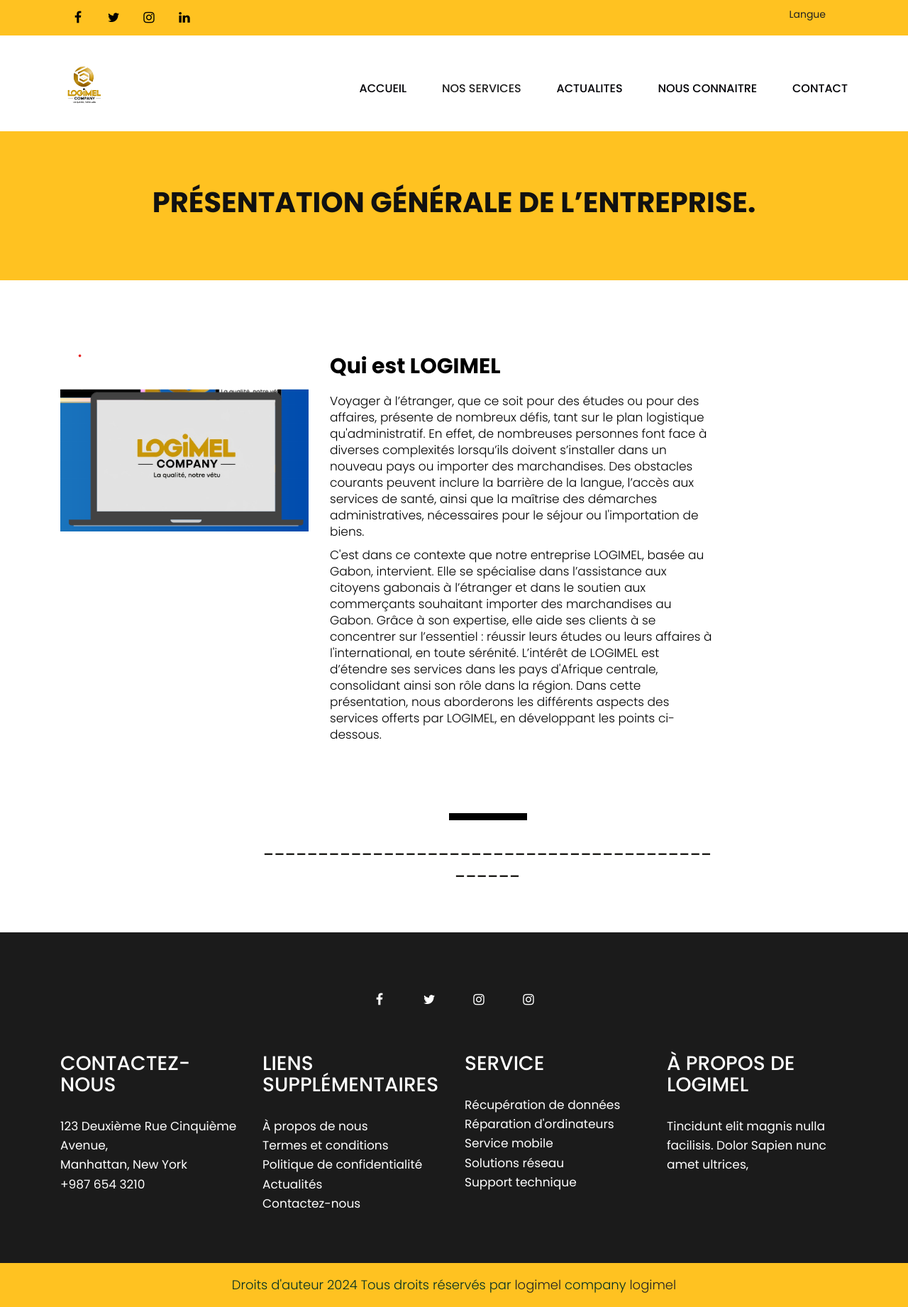
After one commit to logimelTech/logimel_site_web, a Django app: page /description_logimel_plus in a window 1280 px wide. The commit adds this page. Shown: the whole page at 71% size. Run offline with Django 5.2, Linux system fonts and the light colour scheme; some libraries are stand-ins or nearby versions.

Commit message:
mon commit du 16 octobre 2024

```diff
--- /dev/null
+++ b/application_logimel/templates/details/description_logimel_plus.html
@@ -0,0 +1,70 @@
+{% extends "layouts/app.html" %}
+{% load static %}
+
+{% block title %} LogiMel-A Propos {% endblock %}
+
+{% block content %}
+
+<div class="brand_color">
+        <div class="container">
+            <div class="row">
+                <div class="col-md-12">
+                    <div class="titlepage">
+                        <h2>Présentation générale de l’entreprise.</h2>
+                    </div>
+                </div>
+            </div>
+        </div>
+
+    </div>
+
+
+<div class="about">
+   <div class="container">
+      <div class="row">
+         <dir class="col-xl-4 col-lg-5 col-md-12 col-sm-12">
+            <div class="about_box">
+               <figure><img src="{% static 'assets/images/logo_logimel_canva_commentaire.png' %}"/></figure>
+            </div>
+         </dir>
+          <dir class="col-xl-6 col-lg-6 col-md-12 col-sm-12">
+            <div class="about_box">
+               <h3>Qui est LOGIMEL</h3>
+               <p>Voyager à l’étranger, que ce soit pour des études ou pour des affaires, présente de nombreux
+                    défis, tant sur le plan logistique qu'administratif. En effet, de nombreuses personnes font
+                    face à diverses complexités lorsqu’ils doivent s’installer dans un nouveau pays ou importer
+                    des marchandises. Des obstacles courants peuvent inclure la barrière de la langue, l’accès
+                    aux services de santé, ainsi que la maîtrise des démarches administratives, nécessaires
+                    pour le séjour ou l'importation de biens.</p>
+               <p> C'est dans ce contexte que notre entreprise LOGIMEL, basée au Gabon, intervient. Elle se
+                    spécialise dans l’assistance aux citoyens gabonais à l’étranger et dans le soutien aux commerçants
+                    souhaitant importer des marchandises au Gabon. Grâce à son expertise, elle aide ses clients à se
+                    concentrer sur l’essentiel : réussir leurs études ou leurs affaires à l'international, en toute sérénité.
+                    L’intérêt de LOGIMEL est d’étendre ses services dans les pays d'Afrique centrale, consolidant
+                    ainsi son rôle dans la région.
+                    Dans cette présentation, nous aborderons les différents aspects des services offerts par LOGIMEL,
+                    en développant les points ci-dessous.</p>
+            </div>
+         </dir>
+      </div>
+   </div>
+</div>
+
+<!-- CHOOSE  -->
+<div class="whyschose">
+   <div class="container">
+
+      <div class="row">
+         <div class="col-md-7 offset-md-3">
+            <div class="title">
+               <h2> <strong class="black"></strong></h2>
+               <span>-----------------------------------------------</span>
+            </div>
+         </div>
+      </div>
+   </div>
+</div>
+<!-- end CHOOSE -->
+
+
+{% endblock %}
--- a/application_logimel/urls.py
+++ b/application_logimel/urls.py
@@ -2,7 +2,7 @@
 
 from logilmel_company_dj import settings
 from django.conf.urls.static import static
-from .views import accueil, about, actualite, contact, nos_service, logistique, medical, affaire, change_language
+from .views import accueil, about, actualite, contact, nos_service, logistique, medical, affaire, change_language, description_logimel_plus
 
 urlpatterns = [
     path('', accueil, name="accueil"),
@@ -15,6 +15,9 @@
 
     path('contact', contact, name="contact"),
 
+
+    path('description_logimel_plus', description_logimel_plus, name="description_logimel_plus"),
+
     path('change_language/<str:lang_code>/', change_language, name='change_language'),
 
 ]+ static(settings.MEDIA_URL, document_root=settings.MEDIA_ROOT)
--- a/application_logimel/views.py
+++ b/application_logimel/views.py
@@ -47,3 +47,7 @@
         response = redirect(request.META.get('HTTP_REFERER', '/'))
         return response
     return redirect('/')
+
+
+def description_logimel_plus(request):
+    return render(request, 'details/description_logimel_plus.html')
```
Also changed, not shown: application_logimel/templates/accueil.html (+9 -9 lines).
